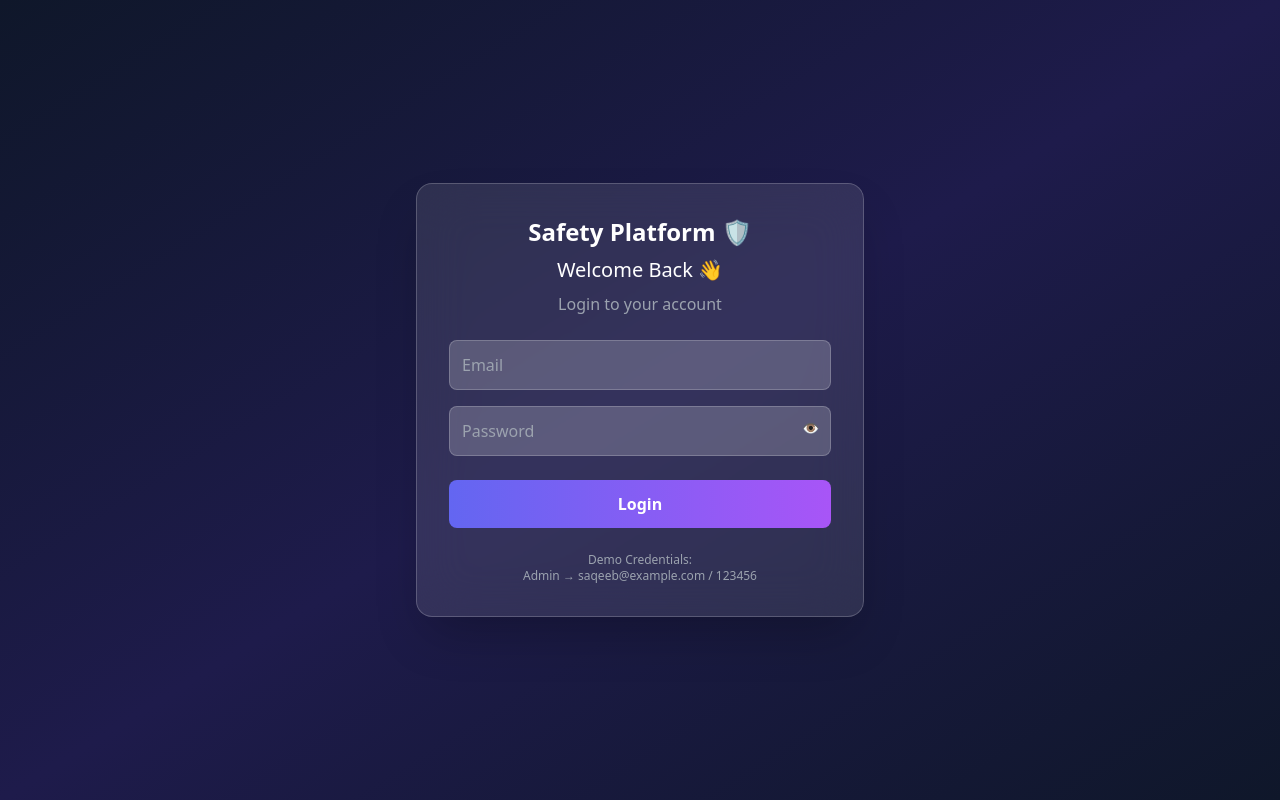
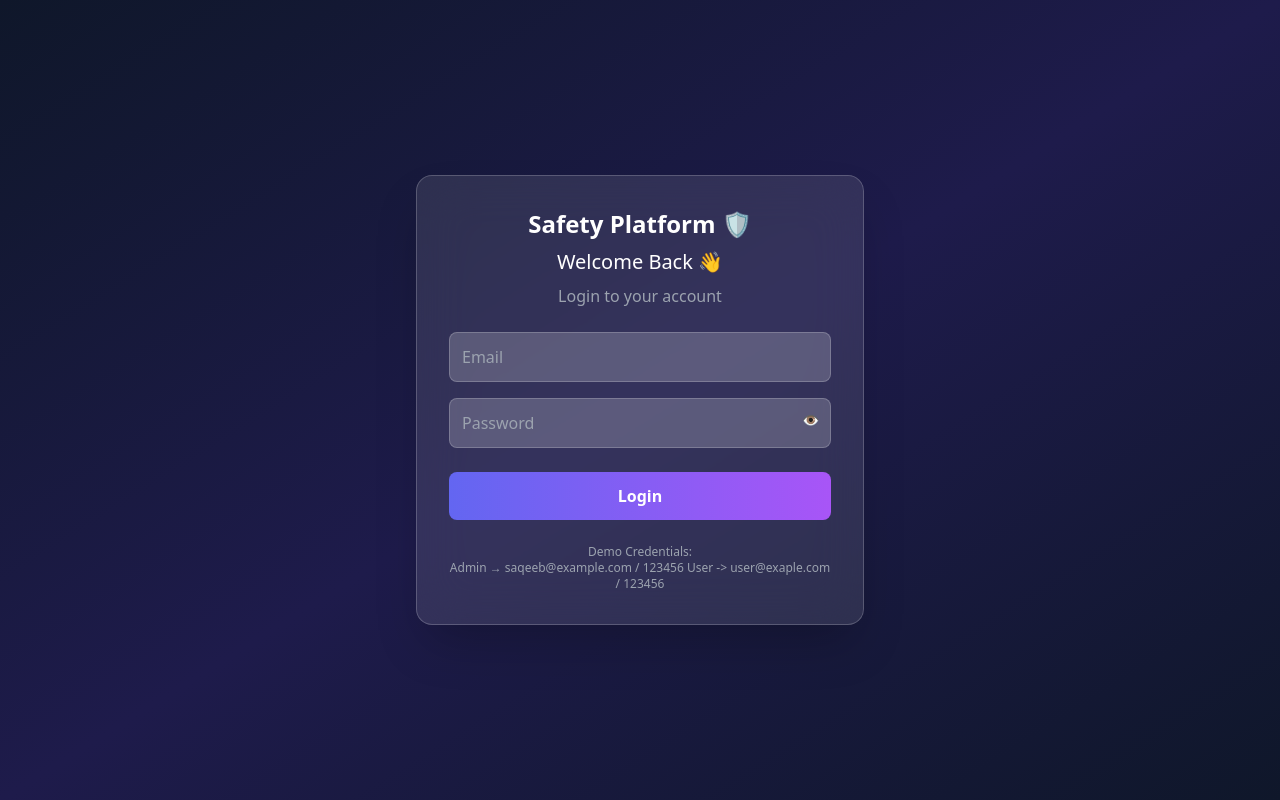
Before and after one commit to saqeeb66/safety-platform-frontend, a React (Vite) app: page / in a window 1280 px wide. Built offline with nearby package versions, Linux system fonts and the light colour scheme.

Commit message:
Fix typo in demo credentials email

```diff
--- a/src/pages/Login.jsx
+++ b/src/pages/Login.jsx
@@ -103,6 +103,7 @@ export default function Login() {
           Demo Credentials:
           <br />
           Admin → saqeeb@example.com / 123456
+          User -> user@exaple.com / 123456
         </p>
 
       </div>
```
